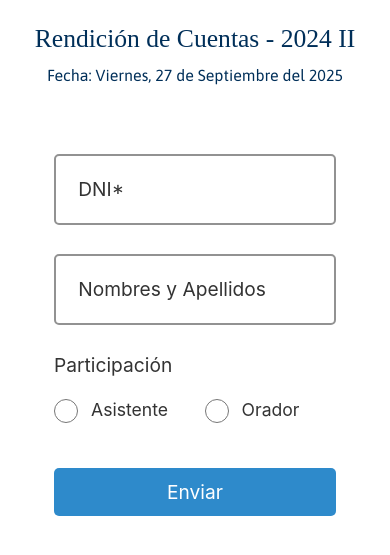
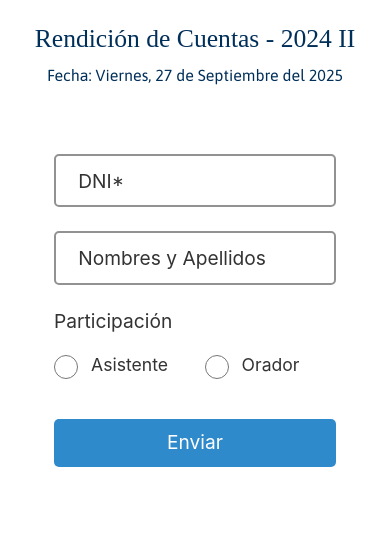
Before and after one commit to JulianB0315/rendicion_cuentas, a CodeIgniter 4 app: the page made by app/Views/form.php in a window 390 px wide. Shown: the part 102-657 px from the top of the page. Run offline with PHP 8.4 and a stand-in for CodeIgniter, Linux system fonts and the light colour scheme; the template is opened without the code that fills it, so the values that code supplies are empty; some libraries are stand-ins or nearby versions; some web fonts are replaced.

Commit message:
Update responsive font sizes and padding in form.css for improved usability

```diff
--- a/public/styles/form.css
+++ b/public/styles/form.css
@@ -18,12 +18,12 @@ body {
 }
 .header-title{
     color: var(--secondary-color);
-    font-size: 2.4rem;
+    font-size: clamp(1.6rem, 3vw, 2.4rem);
     font-family: var(--titles);
 }
 .header-date{
     color: var(--secondary-color);
-    font-size: 1.2rem;
+    font-size: clamp(1rem, 2vw, 1.2rem);
     font-family: var(--font);
 }
 .main{
@@ -50,8 +50,8 @@ label{
 }
 .form-container .form-group.text .form-part{
 	width: 100%;
-	padding: 1em;
-	font-size: 1.2rem;
+	padding: .8em;
+	font-size: clamp(1rem, 1.5vw, 1.2rem);
 	border: 2px solid var(--gray-light);
 	border-radius: 5px;
 	outline: none;
@@ -133,12 +133,12 @@ label{
 }
 .error{
     color: red;
-    font-size: 1.2rem;
+    font-size: clamp(1rem, 1.5vw, 1.2rem);
     margin-bottom: 1.5em;
 }
 .info{
     color: var(--gray);
-    font-size: 1.1rem;
+    font-size: clamp(0.9rem, 1.3vw, 1.1rem);
     margin-bottom: 1.5em;
 }
 .form-select {
@@ -197,12 +197,6 @@ label{
 	.logo-container{
         justify-content: center;
     }
-    .header-title{
-        font-size: 1.6rem;
-    }
-    .header-date{
-        font-size: 1rem;
-    }
     .main{
         width: 80%;
     }
```
